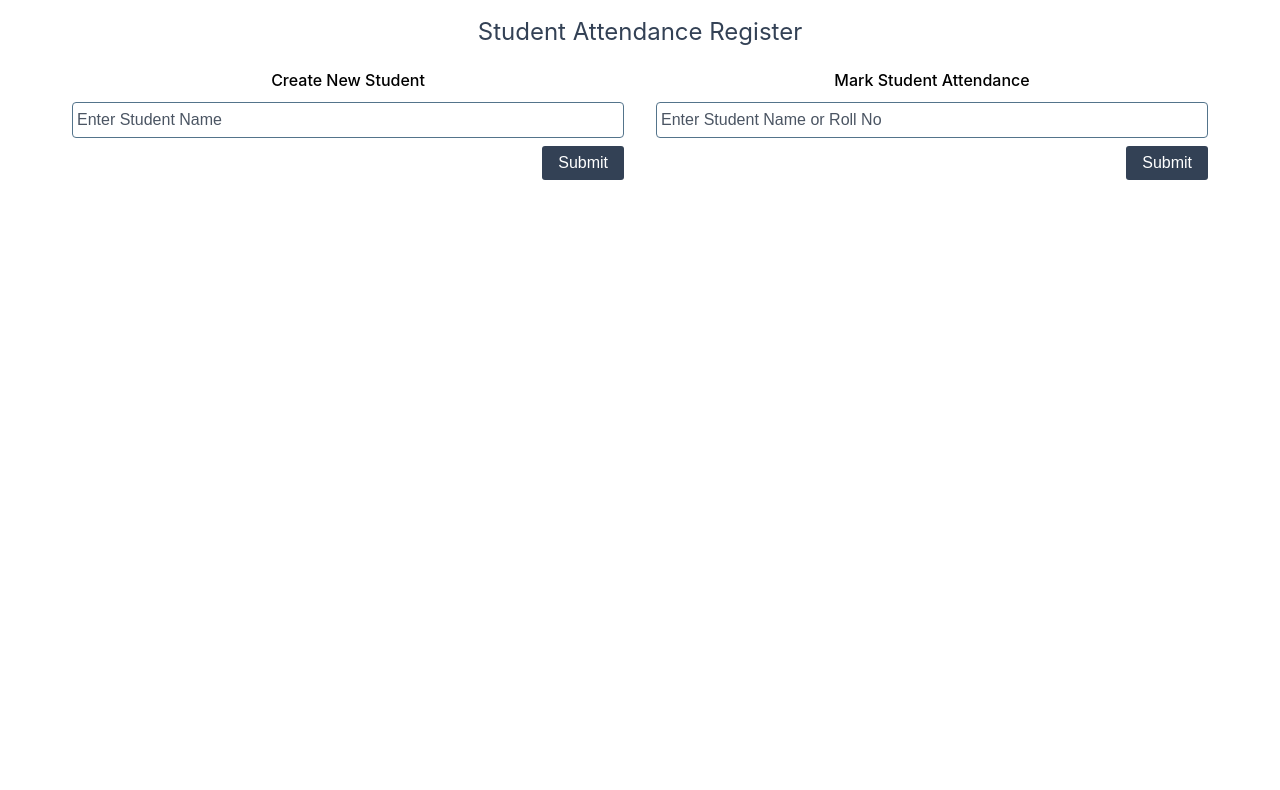
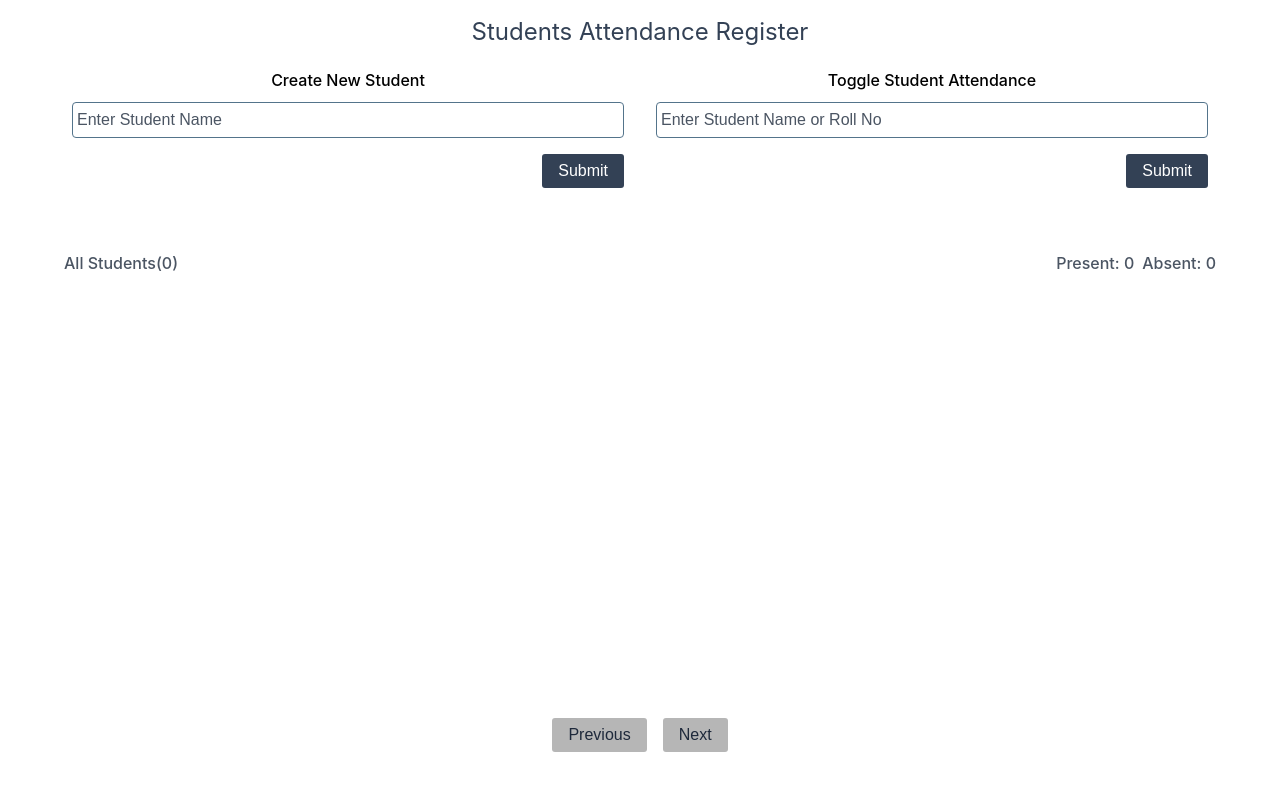
Before and after one commit to Chimise/Student_attendance_system, a React (Create React App) app: page / in a window 1280 px wide. Shown: the top 790 px of the page. Built offline with nearby package versions, Linux system fonts and the light colour scheme.

Commit message:
fix:Update the logic in the studentattendance component and update styles

```diff
--- a/src/App.css
+++ b/src/App.css
@@ -1,5 +1,12 @@
 .App {
   min-height: 100vh;
+  padding-bottom: 3rem;
+  display: flex;
+  flex-direction: column;
+}
+
+.App main {
+  flex: 1;
 }
 
 .header {
@@ -25,8 +32,16 @@
   padding: 0rem 0.5rem;
   width: 100%;
   margin-bottom: 2rem;
+}
 
+.actions {
+  display: flex;
+  justify-content: center;
 
+}
+
+.actions > * + * {
+  margin-left: 1rem;
 }
 
 @media (min-width: 768px) {
--- a/src/App.tsx
+++ b/src/App.tsx
@@ -1,24 +1,73 @@
-import React, {useState} from "react";
+import React, {useState, useMemo} from "react";
 import Container from "./components/Container";
 import AddStudent from "./components/AddStudent";
 import StudentAttendance from "./components/StudentAttendance";
+import StudentList from "./components/StudentList";
 import Student from "./models/Student";
 import "./App.css";
+import Button from "./components/Button/Button";
 
+const MAX_ITEMS = 4;
 
 function App() {
   const [students, setStudents] = useState<Array<Student>>([]);
+  const [page, setPage] = useState(1);
+
+ const totalPages = useMemo(() => {
+
+  return Math.ceil(students.length / MAX_ITEMS) || 1;
+ }, [students]);
+
+
+
+ const paginatedStudents = useMemo(() => {
+  return students.slice((page - 1) * MAX_ITEMS, page * MAX_ITEMS);
+ }, [page, students])
+
+ const handleNextPage = () => {
+  setPage(prevPage => prevPage + 1)
+ }
+
+ const handlePreviousPage = () => {
+  setPage(prevPage => prevPage - 1);
+ }
+
+
   const addStudentHandler = (student: Student) => {
+    // Add the newly created student to a list of students and update the state
     setStudents(prevState => prevState.concat(student));
   }
 
   const toggleStudentAttendance = (studentInfo: string) => {
+    // Check if the user info entered is a number (student roll number)
+    const isRollNo = !isNaN(parseInt(studentInfo));
+    const rollNoOrName = isRollNo ? parseInt(studentInfo) : studentInfo;
 
+    const studentIndex = students.findIndex(student => {
+      if(typeof rollNoOrName === 'number') {
+        return student.id === rollNoOrName;
+      }
+      return student.name === rollNoOrName;
+    })
+
+    if(studentIndex === -1) {
+      throw new Error('Student could not be found, check the student info and try again');
+    }
+    // Create a new copy of the students and avoid mutating the state
+    const updatedStudents = [...students];
+    // Toggle the student's attendance
+    updatedStudents[studentIndex].toggleAttendance();
+    // set a new state
+    setStudents(updatedStudents);
+  }
+
+  const removeStudentHandler = (id: number) => {
+    setStudents((prevState) => prevState.filter(student => student.id !== id));
   }
   return (
     <Container className="App">
       <header className="header">
-        <h3>Student Attendance Register</h3>
+        <h3>Students Attendance Register</h3>
       </header>
       <main>
         <div className="grid">
@@ -29,12 +78,12 @@ function App() {
             <StudentAttendance onToggleAttendance={toggleStudentAttendance} />
           </div>
         </div>
-        <div>
-          {students.map(student => (<div key={student.id}>
-            {student.name}
-          </div>))}
-        </div>
+        <StudentList students={students} paginatedData={paginatedStudents} onRemove={removeStudentHandler} />
       </main>
+      <div className="actions">
+        <Button onClick={handlePreviousPage} disabled={page === 1}>Previous</Button>
+        <Button onClick={handleNextPage} disabled={page === totalPages}>Next</Button>
+      </div>
     </Container>
   );
 }
--- a/src/components/AddStudent/AddStudent.module.css
+++ b/src/components/AddStudent/AddStudent.module.css
@@ -19,4 +19,5 @@
 .actions {
     display: flex;
     justify-content: flex-end;
+    margin-top: 0.5rem;
 }
--- a/src/components/StudentAttendance/StudentAttendance.module.css
+++ b/src/components/StudentAttendance/StudentAttendance.module.css
@@ -19,4 +19,5 @@
 .actions {
     display: flex;
     justify-content: flex-end;
+    margin-top: 0.5rem;
 }
--- a/src/components/StudentAttendance/StudentAttendance.tsx
+++ b/src/components/StudentAttendance/StudentAttendance.tsx
@@ -29,6 +29,7 @@ const StudentAttendance = ({ onToggleAttendance }: StudentAttendanceProps) => {
 
   const handleSubmit = (event: React.FormEvent<HTMLFormElement>) => {
     event.preventDefault();
+    // Do not submit if the input has an error
     if (error) {
       return;
     }
@@ -43,7 +44,7 @@ const StudentAttendance = ({ onToggleAttendance }: StudentAttendanceProps) => {
 
   return (
     <div className={styles.root}>
-      <h6 className={styles.header}>Mark Student Attendance</h6>
+      <h6 className={styles.header}>Toggle Student Attendance</h6>
       <form className={styles.form} onSubmit={handleSubmit}>
         <Input
           error={isTouched && error}
--- a/src/utils/index.ts
+++ b/src/utils/index.ts
@@ -1,3 +1,13 @@
 export const classNames = (...args: Array<any>) => {
     return args.filter(className => Boolean(className)).join(' ');
 }
+
+export const formateDate = (date: Date) => {
+    const day = date.getDate();
+    const month = date.toLocaleDateString('en-US', {month: 'long'});
+    const year = date.getFullYear();
+    const hours = date.getHours();
+    const minutes = date.getMinutes();
+
+    return `${month} ${day}, ${year} at ${hours}:${minutes}`
+}
```
